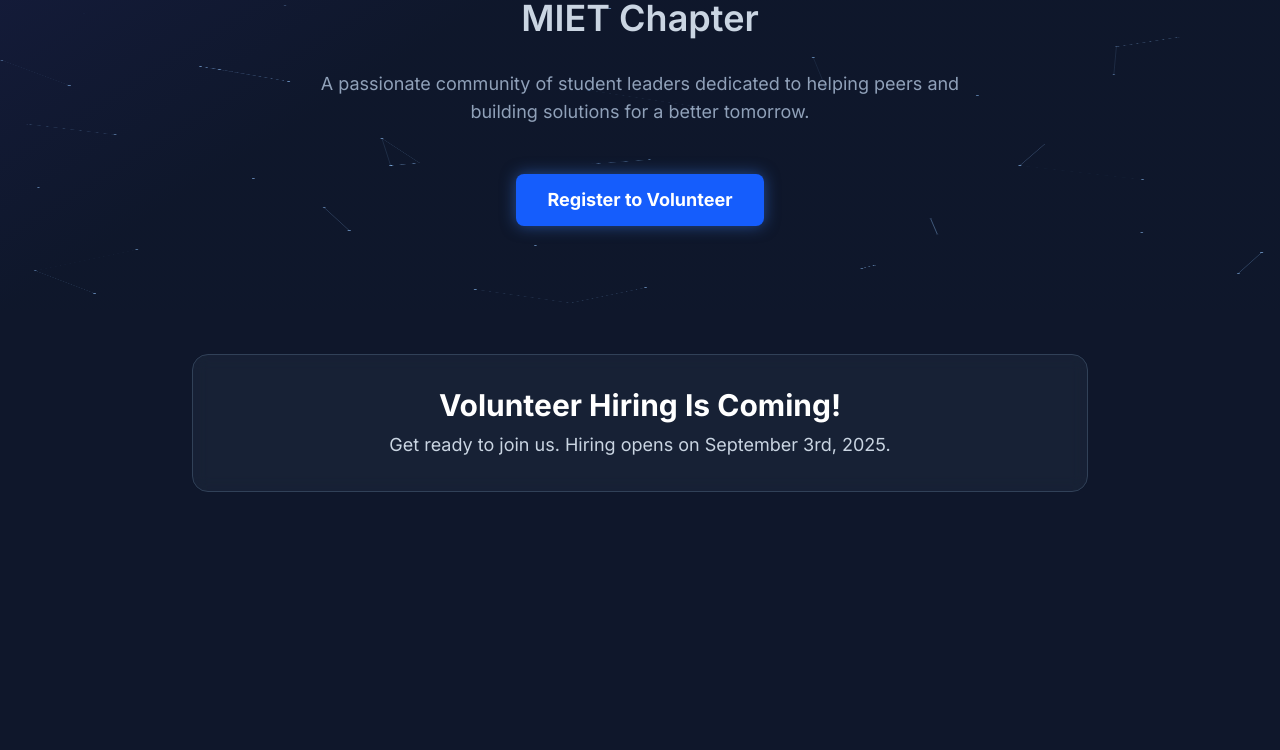
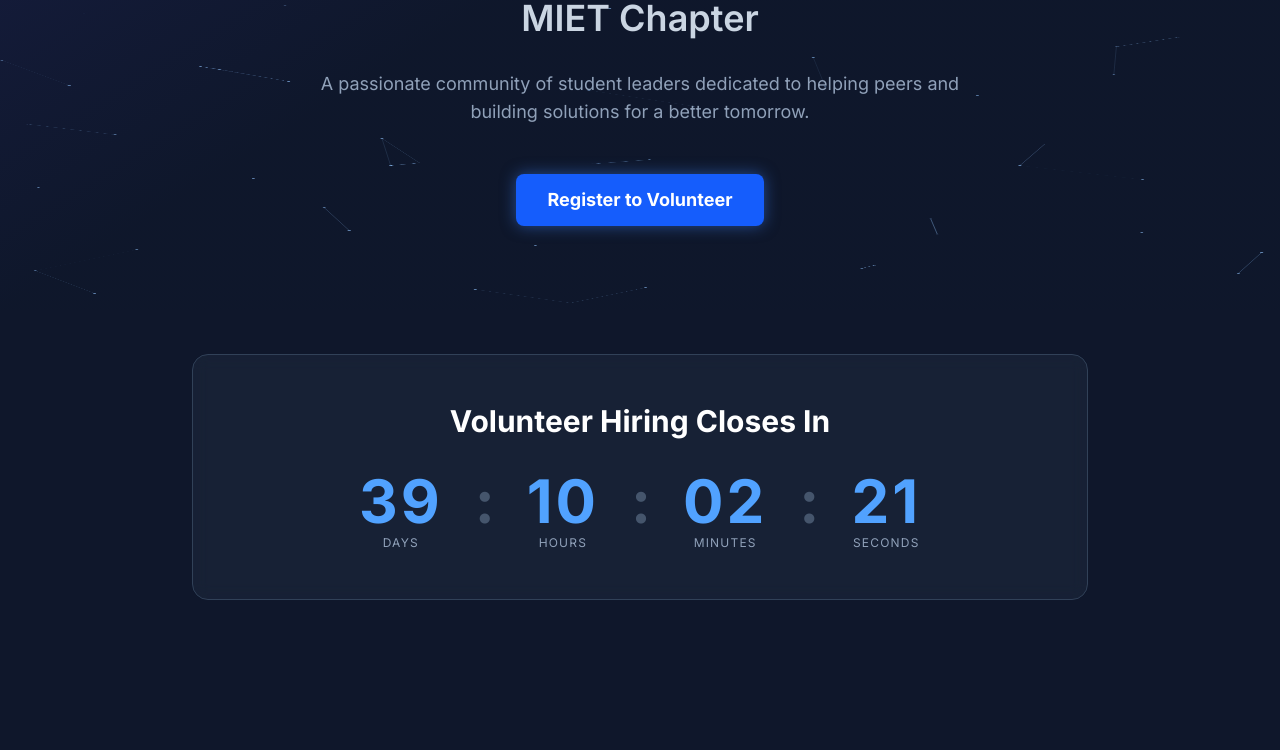
Before and after one commit to mlsa-miet/mlsamiet-zone, a Next.js app: page / in a window 1280 px wide. Shown: the part 490-1240 px from the top of the page. Built offline with nearby package versions, Linux system fonts and the light colour scheme; no server answers.

Commit message:
Updated the timer

```diff
--- a/app/page.tsx
+++ b/app/page.tsx
@@ -65,7 +65,7 @@ const RegistrationCountdown = () => {
     const [hasEnded, setHasEnded] = useState(false);
 
     useEffect(() => {
-        const startDate = new Date('2025-08-30T00:00:00');
+        const startDate = new Date('2025-09-3T00:00:00');
         const endDate = new Date('2025-09-23T23:59:59');
 
         const interval = setInterval(() => {
```
